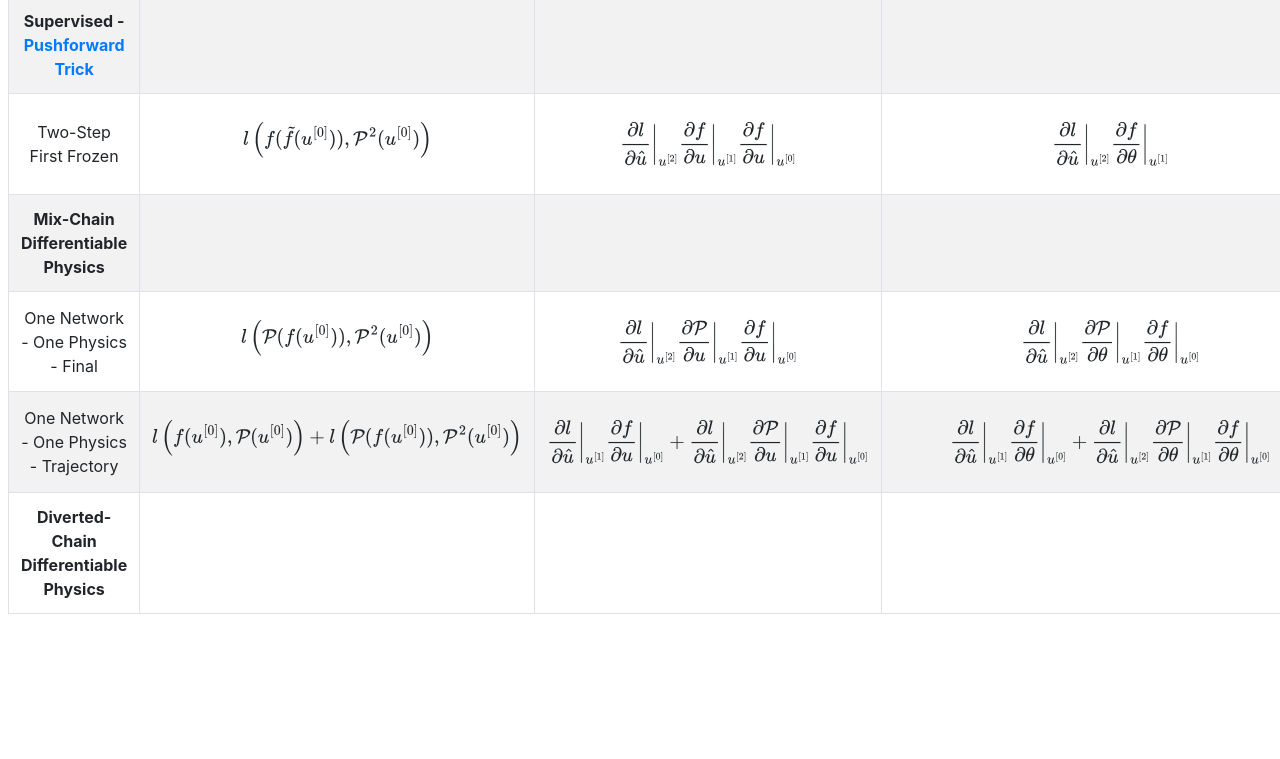
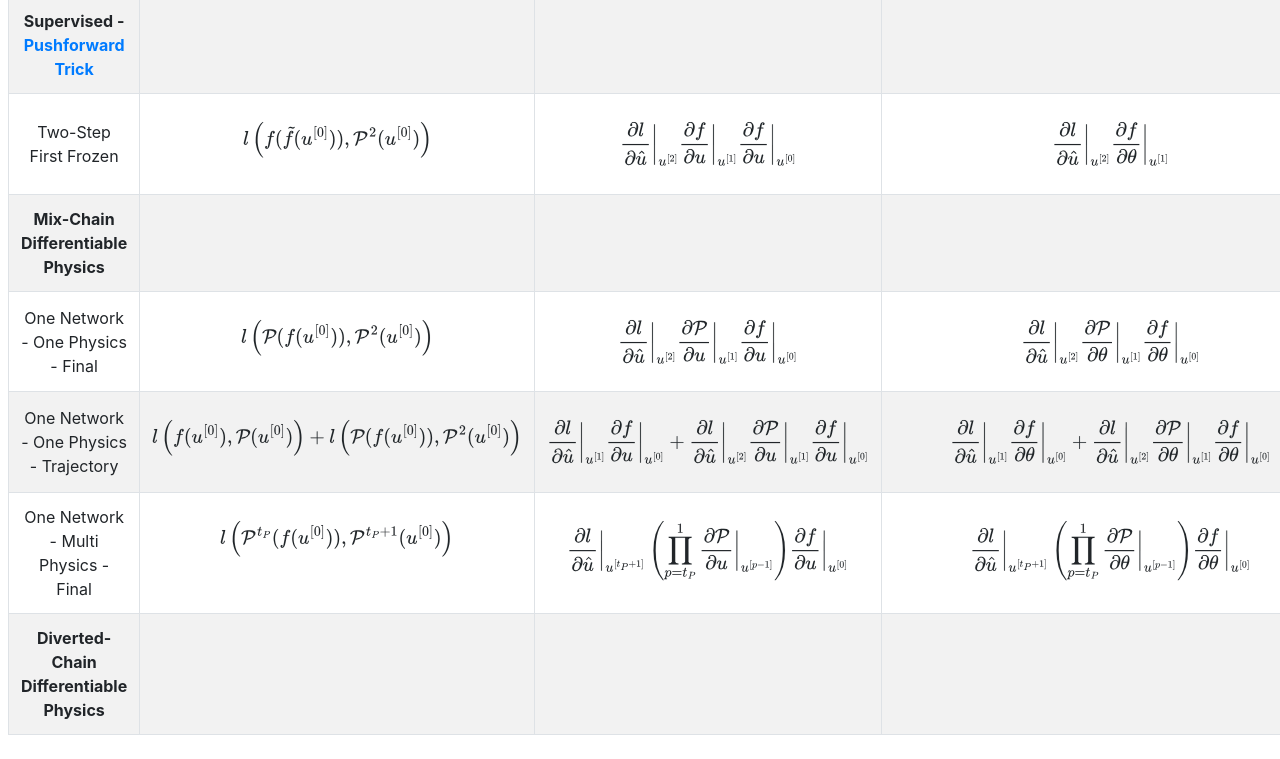
Before and after one commit to Ceyron/learning-setup-table, a plain HTML site: page index.html in a window 1280 px wide. Shown: the part 1009-1768 px from the top of the page. Before the commit the page ends 1647 px from the top, so only its background shows below. Drawn offline with nearby package versions, Linux system fonts and the light colour scheme.

Commit message:
One Network - Multi Physics

```diff
--- a/index.html
+++ b/index.html
@@ -267,6 +267,32 @@ MathJax = {
     $$</td>
   </tr>
   <tr>
+    <!-- One Network - Multi-Step Physics Final -->
+    <td class="align-middle">One Network - Multi Physics - Final</td>
+    <td>$$
+      l \left(
+        \mathcal{P}^{t_P}(f(u^{[0]})),
+        \mathcal{P}^{t_P +1}(u^{[0]})
+      \right)
+    $$</td>
+    <td>$$
+      \frac{\partial l}{\partial \hat{u}}\bigg|_{u^{[t_P +1]}}
+      \left(
+        \prod_{p=t_P}^{1}
+        \frac{\partial \mathcal{P}}{\partial u}\bigg|_{u^{[p-1]}}
+      \right)
+      \frac{\partial f}{\partial u}\bigg|_{u^{[0]}}
+    $$</td>
+    <td>$$
+      \frac{\partial l}{\partial \hat{u}}\bigg|_{u^{[t_P +1]}}
+      \left(
+        \prod_{p=t_P}^{1}
+        \frac{\partial \mathcal{P}}{\partial \theta}\bigg|_{u^{[p-1]}}
+      \right)
+      \frac{\partial f}{\partial \theta}\bigg|_{u^{[0]}}
+    $$</td>
+  </tr>
+  <tr>
     <td><b>Diverted-Chain Differentiable Physics</a> </b></td>
     <td></td>
     <td></td>
```
